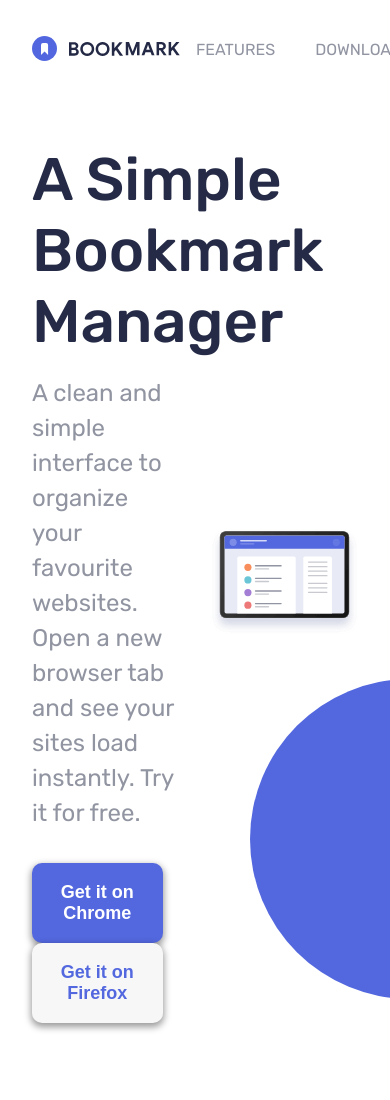
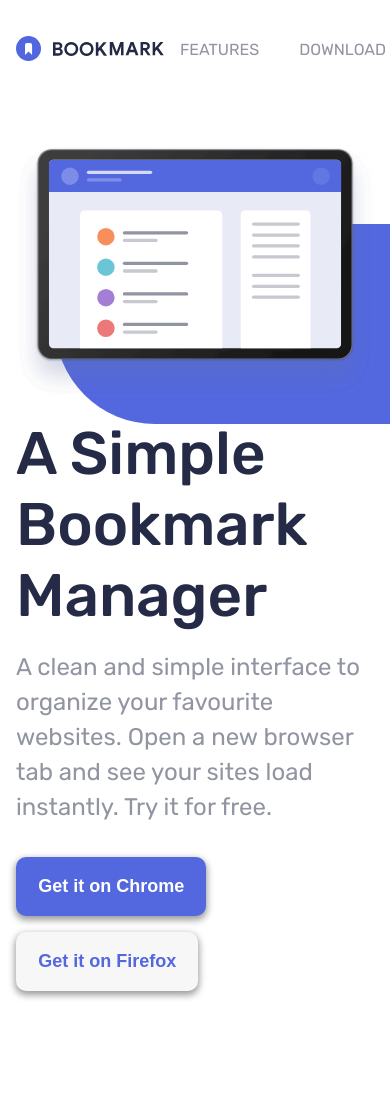
Before and after one commit to Aaryash-Shakya/PRODIGY_WD_01, a plain HTML site: page index.html in a window 390 px wide. Shown: the top 1100 px of the page. Drawn offline with Linux system fonts and the light colour scheme.

Commit message:
add: responsive at sm

```diff
--- a/style.css
+++ b/style.css
@@ -119,20 +119,21 @@ nav.navbar {
 }
 
 #hero .button-box .hero-button {
-    margin-right: 1rem;
     font-size: 18px;
-    padding: 1rem 1.4rem;
+    padding: 1rem 1.2rem;
     border-radius: 10px;
     border: none;
     font-weight: bold;
     box-shadow: 0 3px 7px 1px rgba(0, 0, 0, 0.4);
     border: 3px solid transparent;
     cursor: pointer;
+    margin-bottom: 1rem;
 }
 
 #hero .button-box .hero-button:nth-child(1) {
     background-color: var(--soft-blue);
     color: white;
+    margin-right: 1rem;
 }
 
 #hero .button-box .hero-button:nth-child(1):hover {
@@ -412,3 +413,30 @@ footer {
         padding: 0 2rem;
     }
 }
+@media screen and (max-width: 700px){
+    nav.navbar{
+        padding: 0 1rem;
+    }
+    .wrapper{
+        padding: 0 1rem;
+    }
+    #hero{
+        flex-direction: column-reverse;
+    }
+    #hero .text-box, #hero .img-box{
+        width: 100%;
+    }
+    #hero .img-box::before{
+        width: 100%;
+        height: 200px;
+        margin-top: 80px;
+    }
+    #feature .feature-container{
+        flex-direction: column;
+        padding: 1rem;
+        gap: 2rem;
+    }
+    #feature .feature-img, #feature .text-area{
+        width: 100%;
+    }
+}
```
